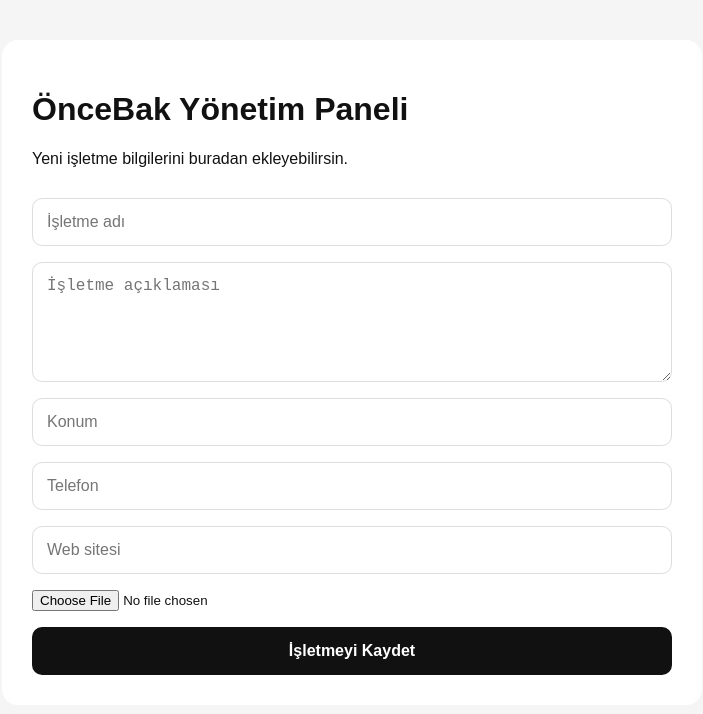
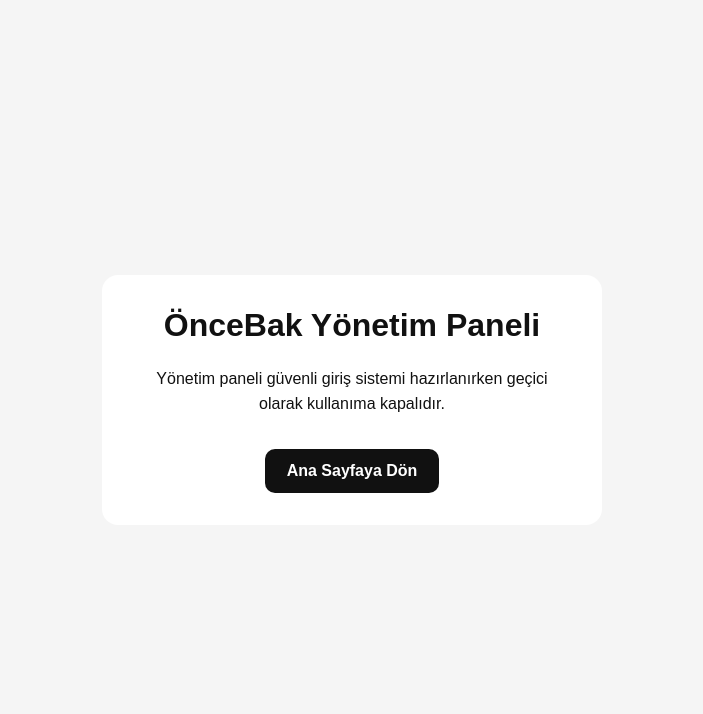
Before and after one commit to aslanmediadigital-maker/oncebak, a Next.js app: page /admin in a window 1280 px wide. Shown: the top 714 px of the page, without its empty margins (288-991 px from the left). Built offline with nearby package versions, Linux system fonts and the light colour scheme; no server answers.

Commit message:
Update page.tsx

```diff
--- a/app/admin/page.tsx
+++ b/app/admin/page.tsx
@@ -1,239 +1,48 @@
-"use client";
-
-import { FormEvent, useState } from "react";
-import { createClient } from "@supabase/supabase-js";
-
-const supabaseUrl = process.env.NEXT_PUBLIC_SUPABASE_URL!;
-const supabaseAnonKey = process.env.NEXT_PUBLIC_SUPABASE_ANON_KEY!;
-
-const supabase = createClient(supabaseUrl, supabaseAnonKey);
-
 export default function AdminPage() {
-  const [name, setName] = useState("");
-  const [description, setDescription] = useState("");
-  const [location, setLocation] = useState("");
-  const [phone, setPhone] = useState("");
-  const [website, setWebsite] = useState("");
-  const [image, setImage] = useState<File | null>(null);
-
-  const [loading, setLoading] = useState(false);
-  const [message, setMessage] = useState("");
-
-  function createSlug(value: string) {
-    return value
-      .toLocaleLowerCase("tr-TR")
-      .replace(/ı/g, "i")
-      .replace(/ğ/g, "g")
-      .replace(/ü/g, "u")
-      .replace(/ş/g, "s")
-      .replace(/ö/g, "o")
-      .replace(/ç/g, "c")
-      .replace(/[^a-z0-9\s-]/g, "")
-      .trim()
-      .replace(/\s+/g, "-")
-      .replace(/-+/g, "-");
-  }
-
-  async function handleSubmit(event: FormEvent<HTMLFormElement>) {
-    event.preventDefault();
-
-    setMessage("");
-
-    if (!name.trim()) {
-      setMessage("İşletme adı zorunludur.");
-      return;
-    }
-
-    setLoading(true);
-
-    try {
-      let imageUrl: string | null = null;
-
-      if (image) {
-        const fileExtension = image.name.split(".").pop();
-        const fileName = `${Date.now()}-${createSlug(name)}.${fileExtension}`;
-        const filePath = `businesses/${fileName}`;
-
-        const { error: uploadError } = await supabase.storage
-          .from("business-images")
-          .upload(filePath, image);
-
-        if (uploadError) {
-          throw new Error(`Fotoğraf yüklenemedi: ${uploadError.message}`);
-        }
-
-        const { data: publicUrlData } = supabase.storage
-          .from("business-images")
-          .getPublicUrl(filePath);
-
-        imageUrl = publicUrlData.publicUrl;
-      }
-
-      const slug = createSlug(name);
-
-      const { error: insertError } = await supabase
-        .from("businesses")
-        .insert({
-          name: name.trim(),
-          description: description.trim(),
-          location: location.trim(),
-          phone: phone.trim(),
-          website: website.trim(),
-          image_url: imageUrl,
-          slug,
-        });
-
-      if (insertError) {
-        throw new Error(`İşletme kaydedilemedi: ${insertError.message}`);
-      }
-
-      setMessage("İşletme başarıyla kaydedildi.");
-
-      setName("");
-      setDescription("");
-      setLocation("");
-      setPhone("");
-      setWebsite("");
-      setImage(null);
-
-      const fileInput = document.getElementById(
-        "business-image"
-      ) as HTMLInputElement | null;
-
-      if (fileInput) {
-        fileInput.value = "";
-      }
-    } catch (error) {
-      setMessage(
-        error instanceof Error
-          ? error.message
-          : "Beklenmeyen bir hata oluştu."
-      );
-    } finally {
-      setLoading(false);
-    }
-  }
-
   return (
     <main
       style={{
         minHeight: "100vh",
-        padding: "40px 20px",
+        display: "grid",
+        placeItems: "center",
+        padding: "20px",
         background: "#f5f5f5",
         color: "#111",
       }}
     >
       <div
         style={{
-          maxWidth: "700px",
-          margin: "0 auto",
+          width: "100%",
+          maxWidth: "500px",
+          padding: "32px",
           background: "#fff",
-          padding: "30px",
           borderRadius: "16px",
+          textAlign: "center",
         }}
       >
-        <h1>ÖnceBak Yönetim Paneli</h1>
+        <h1 style={{ marginTop: 0 }}>ÖnceBak Yönetim Paneli</h1>
 
-        <p>Yeni işletme bilgilerini buradan ekleyebilirsin.</p>
+        <p style={{ lineHeight: 1.6 }}>
+          Yönetim paneli güvenli giriş sistemi hazırlanırken geçici olarak
+          kullanıma kapalıdır.
+        </p>
 
-        <form
-          onSubmit={handleSubmit}
+        <a
+          href="/"
           style={{
-            display: "grid",
-            gap: "16px",
-            marginTop: "30px",
+            display: "inline-block",
+            marginTop: "16px",
+            padding: "13px 22px",
+            background: "#111",
+            color: "#fff",
+            textDecoration: "none",
+            borderRadius: "10px",
+            fontWeight: 700,
           }}
         >
-          <input
-            type="text"
-            placeholder="İşletme adı"
-            value={name}
-            onChange={(event) => setName(event.target.value)}
-            required
-            style={inputStyle}
-          />
-
-          <textarea
-            placeholder="İşletme açıklaması"
-            value={description}
-            onChange={(event) => setDescription(event.target.value)}
-            rows={5}
-            style={inputStyle}
-          />
-
-          <input
-            type="text"
-            placeholder="Konum"
-            value={location}
-            onChange={(event) => setLocation(event.target.value)}
-            style={inputStyle}
-          />
-
-          <input
-            type="tel"
-            placeholder="Telefon"
-            value={phone}
-            onChange={(event) => setPhone(event.target.value)}
-            style={inputStyle}
-          />
-
-          <input
-            type="url"
-            placeholder="Web sitesi"
-            value={website}
-            onChange={(event) => setWebsite(event.target.value)}
-            style={inputStyle}
-          />
-
-          <input
-            id="business-image"
-            type="file"
-            accept="image/*"
-            onChange={(event) =>
-              setImage(event.target.files?.[0] ?? null)
-            }
-          />
-
-          <button
-            type="submit"
-            disabled={loading}
-            style={{
-              padding: "15px",
-              border: "none",
-              borderRadius: "10px",
-              background: loading ? "#777" : "#111",
-              color: "#fff",
-              fontWeight: "bold",
-              cursor: loading ? "not-allowed" : "pointer",
-            }}
-          >
-            {loading ? "Kaydediliyor..." : "İşletmeyi Kaydet"}
-          </button>
-
-          {message && (
-            <p
-              style={{
-                margin: 0,
-                padding: "12px",
-                borderRadius: "10px",
-                background: "#f0f0f0",
-                fontWeight: 600,
-              }}
-            >
-              {message}
-            </p>
-          )}
-        </form>
+          Ana Sayfaya Dön
+        </a>
       </div>
     </main>
   );
 }
-
-const inputStyle = {
-  width: "100%",
-  boxSizing: "border-box" as const,
-  padding: "14px",
-  border: "1px solid #ddd",
-  borderRadius: "10px",
-  fontSize: "16px",
-};
```
